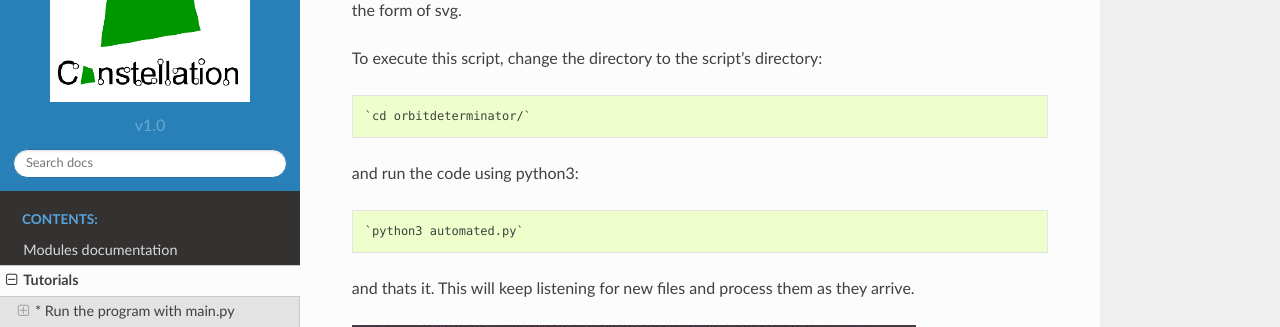
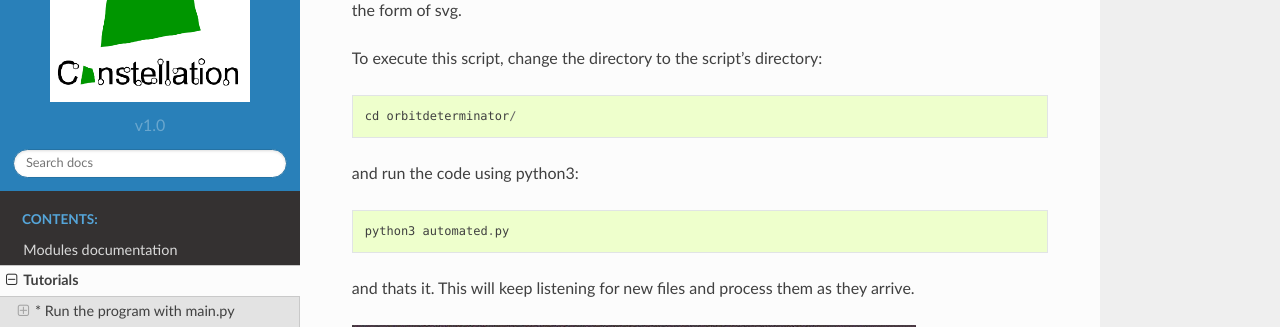
Before and after one commit to aerospaceresearch/orbitdeterminator, a Sphinx documentation site: the page built from docs/examples.rst, in a window 1280 px wide and 900 px high, scrolled down 2675 px. Shown: the part 151-478 px from the top of the window. Built offline with Sphinx 7.4.7 and the Read the Docs theme 2.0.0, drawn with Linux system fonts in a browser that asks for light colours.

Commit message:
Docs update

```diff
--- a/docs/examples.rst
+++ b/docs/examples.rst
@@ -81,11 +81,11 @@ For testing purpose some files have already put in a folder named src. These are
 
 To execute this script, change the directory to the script's directory::
 
-   `cd orbitdeterminator/`
+   cd orbitdeterminator/
 
 and run the code using python3::
 
-   `python3 automated.py`
+   python3 automated.py
 
 and thats it. This will keep listening for new files and process them as they arrive.
 
```
